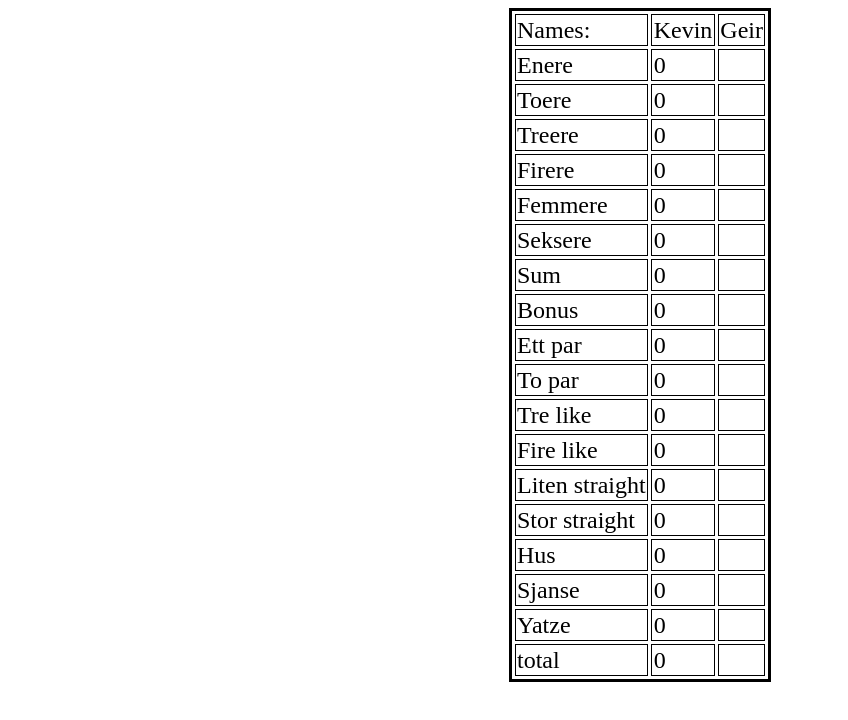
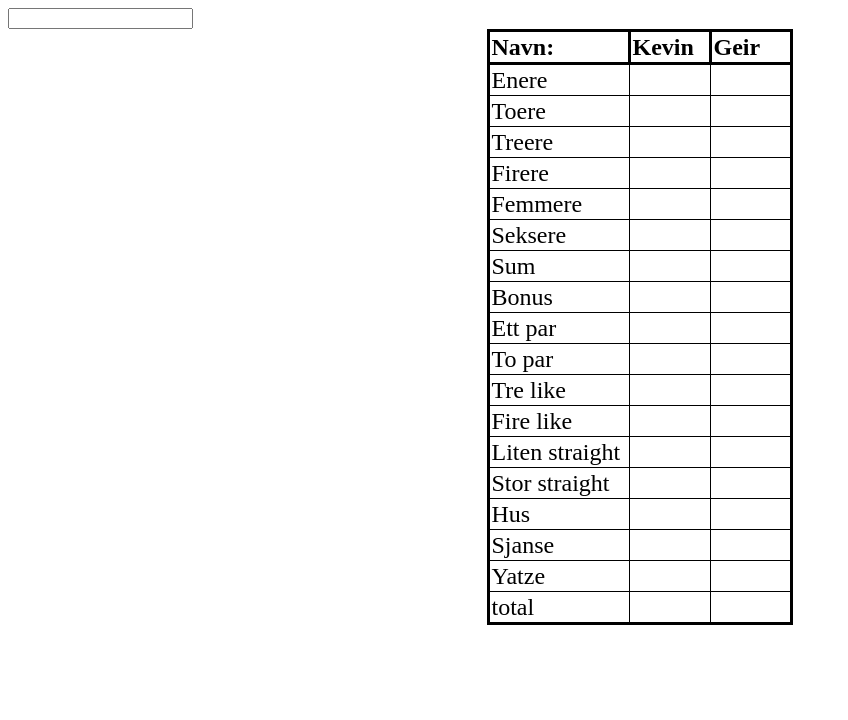
Before and after one commit to Zepic/Project-1v1, a plain HTML site: page index.htm in a window 1280 px wide. Shown: the whole page, without its empty margins (0-848 px from the left). Drawn offline with Linux system fonts and the light colour scheme.

Commit message:
version 0.2

```diff
--- a/index.htm
+++ b/index.htm
@@ -6,46 +6,70 @@
     <link href="style.css" rel="stylesheet">
 </head>
 <body>
-<div class="board" id="contentDiv">
+<div class="scoreInputDiv">
+    <input type="text" id="scoreInput" onchange="addScore()">
+</div>
+<div class="board" id="contentDiv"> </div>
+<script>
 
-</div>
-<script>
 //model
+const scoreInput = document.getElementById("scoreInput")
 let scoreboard = [];
 const labels = ['Enere','Toere','Treere','Firere','Femmere','Seksere','Sum','Bonus',
     'Ett par','To par','Tre like', 'Fire like','Liten straight','Stor straight','Hus','Sjanse', 'Yatze','total'];
+let x = 0
+let z = 0
 
-//controller
+//view
+let html;
 createScore()
 function createScore(){
     for(i = 0; i < labels.length; i++){
-        scoreboard.push({score: 0})
+        scoreboard.push({pointsP1: '', pointsP2: ''});
+
     }
+    show()
 }
-//view
-createBoard()
-function createBoard(){
-
-    let html = `
+function show(){
+    html = `
     <table>
         <tr>
-            <td>Names:</td>
-            <td>Kevin</td>
-            <td>Geir</td>
+            <th class="labelRow">Navn:</th>
+            <th>Kevin</th>
+            <th>Geir</th>
         </tr>
     `;
+    createBoard()
+    html += '</table>';
+    document.getElementById("contentDiv").innerHTML = html;
+}
+
+function createBoard(){
     for(i = 0; i < labels.length; i++){
         const label = labels[i];
         const scores = scoreboard[i];
         html += `
         <tr>
             <td>${label}</td>
-            <td>${scores.score}</td>
-            <td>${''}</td>
+            <td>${scores.pointsP1}</td>
+            <td>${scores.pointsP2}</td>
         </tr>`
     };
-    html += '</table>';
-    document.getElementById("contentDiv").innerHTML = html;
+}
+//controller
+function addScore(){
+    if (x == 0){
+        scoreboard[z].pointsP1 = scoreInput.value;
+        x = 1;
+        }
+    else {
+        scoreboard[z].pointsP2 = scoreInput.value
+        z++
+        x = 0;
+        }
+    console.log(x)
+    show()
+    scoreInput.value ='';
 }
 
 </script>
--- a/style.css
+++ b/style.css
@@ -7,9 +7,19 @@
 }
 table {
     border: 2px solid black;
+    border-collapse: collapse;
 }
 td {
     border: 1px solid black;
-
-
 }
+th {
+    border: 2px solid black;
+    width: 50px;
+    text-align: left;
+}
+.labelRow{
+    width: 90px;
+}
+.scoreInputDiv{
+    color: blue;
+}
```
